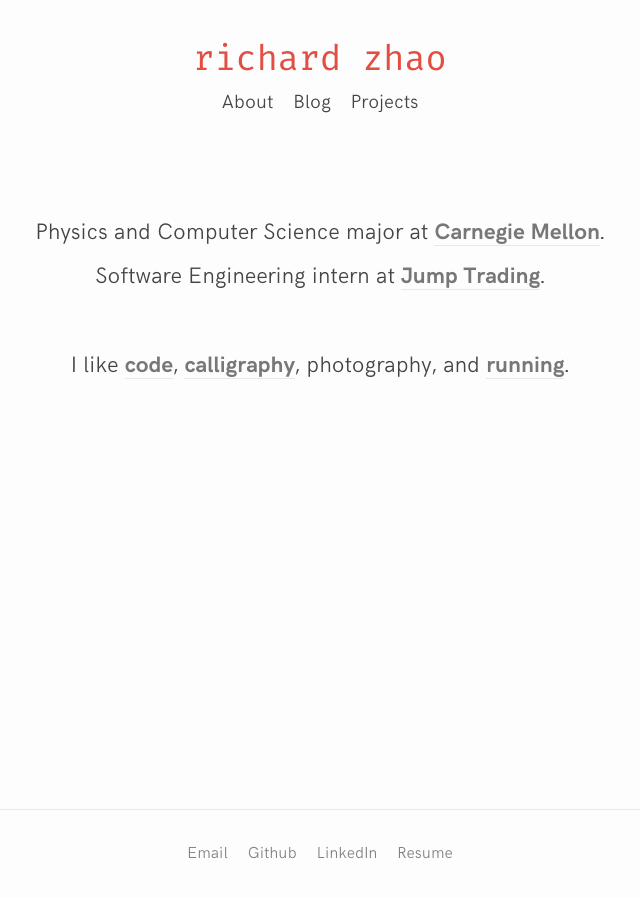
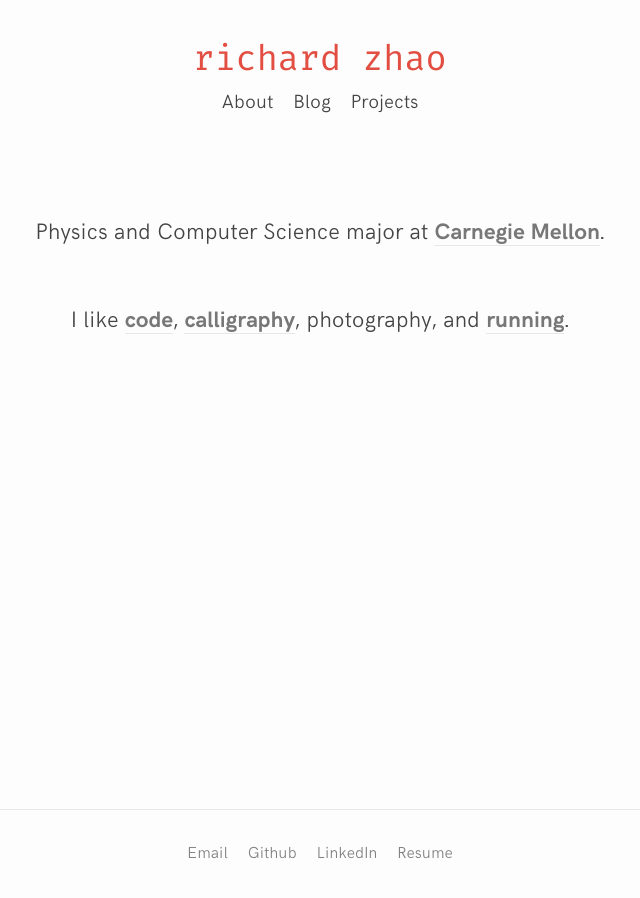
Before and after one commit to zhaorz/zhaorz.github.io, a Jekyll site: the page built from index.html, in a window 1280 px wide. Shown: the whole page, without its empty margins (320-960 px from the left). Built offline with Jekyll 4.4.1, drawn with Linux system fonts in a browser that asks for light colours; nearby versions of some CDN libraries.

Commit message:
Update index, resume

```diff
--- a/index.html
+++ b/index.html
@@ -7,11 +7,6 @@ layout: narrow
   <p>
     Physics and Computer Science major at
     <a href="http://www.cmu.edu">Carnegie Mellon</a>.
-
-    <br>
-
-    Software Engineering intern at
-    <a href="http://jumptrading.com/">Jump Trading</a>.
   </p>
 
   <br>
```
Also changed, not shown: 1 other file.
